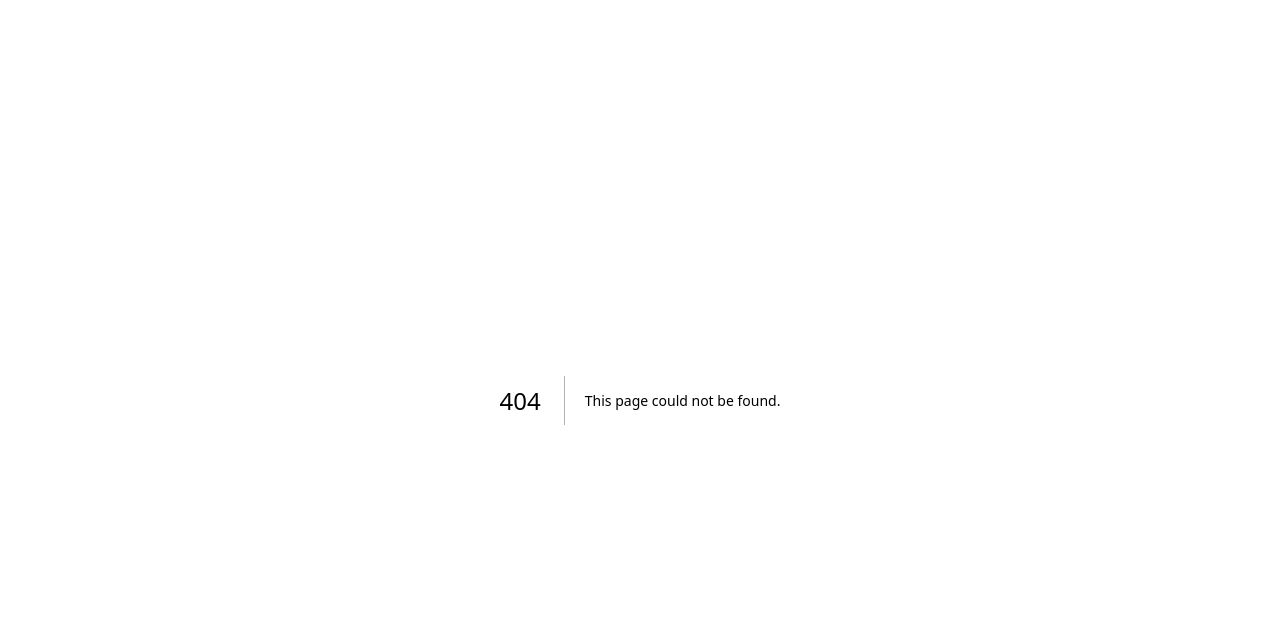
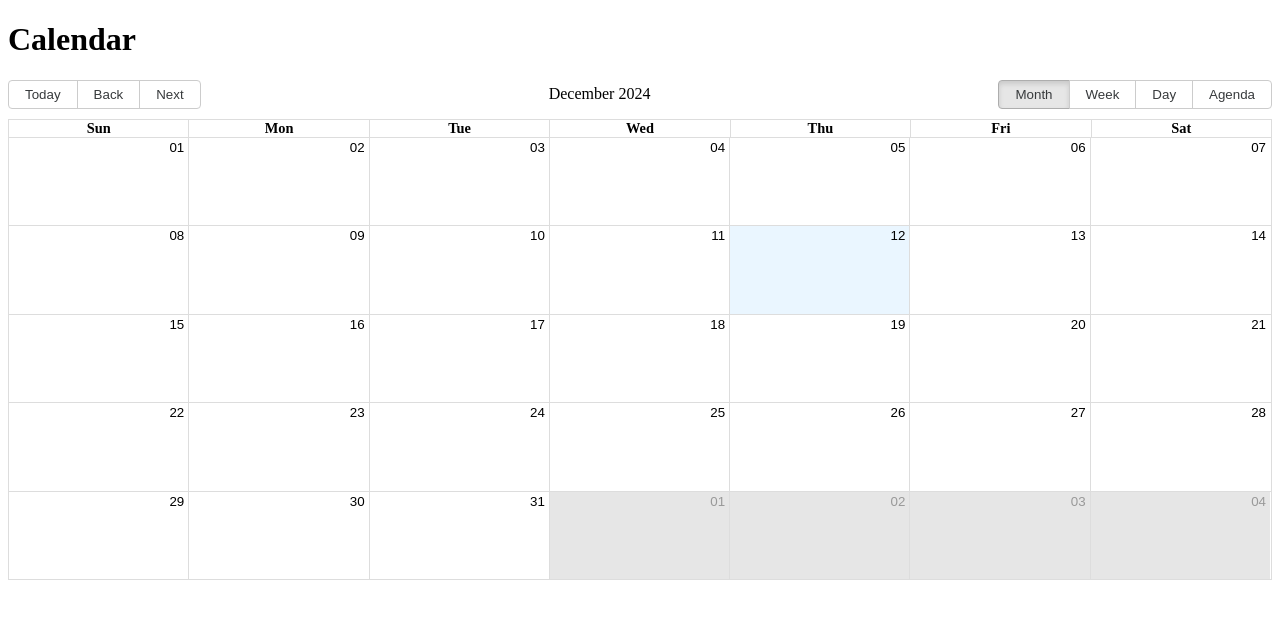
Before and after one commit to Troysagents/contractor-staffing-crm, a Next.js app: page /calendar in a window 1280 px wide. Before the commit this address had no page. Shown: the top 618 px of the page. Built offline with nearby package versions, Linux system fonts and the light colour scheme.

Commit message:
Implement calendar feature

```diff
--- a/package.json
+++ b/package.json
@@ -1 +1 @@
-{"name": "contractor-staffing-crm","version": "0.1.0","private": true,"scripts": {"dev": "next dev","build": "next build","start": "next start","lint": "next lint"},"dependencies": {"next": "13.0.6","react": "18.2.0","react-dom": "18.2.0"},"devDependencies": {"eslint": "8.29.0","eslint-config-next": "13.0.6"}}
+{"name": "contractor-staffing-crm","version": "0.1.0","private": true,"scripts": {"dev": "next dev","build": "next build","start": "next start","lint": "next lint"},"dependencies": {"next": "13.0.6","react": "18.2.0","react-dom": "18.2.0","react-big-calendar": "^1.5.2"},"devDependencies": {"eslint": "8.29.0","eslint-config-next": "13.0.6"}}
--- /dev/null
+++ b/pages/calendar.js
@@ -0,0 +1,55 @@
+import { useState } from 'react';
+import { Calendar, momentLocalizer } from 'react-big-calendar';
+import moment from 'moment';
+import 'react-big-calendar/lib/css/react-big-calendar.css';
+
+const localizer = momentLocalizer(moment);
+
+export default function CalendarPage() {
+  const [events, setEvents] = useState([
+    {
+      id: 1,
+      title: 'John Doe Interview',
+      start: new Date(2023, 11, 1, 10, 0),
+      end: new Date(2023, 11, 1, 11, 0),
+      staff: 'John Doe'
+    },
+    {
+      id: 2,
+      title: 'Jane Smith Onsite',
+      start: new Date(2023, 11, 3, 8, 0),
+      end: new Date(2023, 11, 3, 17, 0),
+      staff: 'Jane Smith'
+    }
+  ]);
+
+  const handleSelectEvent = (event) => {
+    console.log('Selected event:', event);
+  };
+
+  const handleSelectSlot = ({ start, end }) => {
+    // Add logic to create a new event
+    const newEvent = {
+      id: events.length + 1,
+      title: 'New Event',
+      start,
+      end
+    };
+    setEvents([...events, newEvent]);
+  };
+
+  return (
+    <div>
+      <h1>Calendar</h1>
+      <Calendar
+        localizer={localizer}
+        events={events}
+        startAccessor="start"
+        endAccessor="end"
+        style={{ height: 500 }}
+        onSelectEvent={handleSelectEvent}
+        onSelectSlot={handleSelectSlot}
+      />
+    </div>
+  );
+}
```
